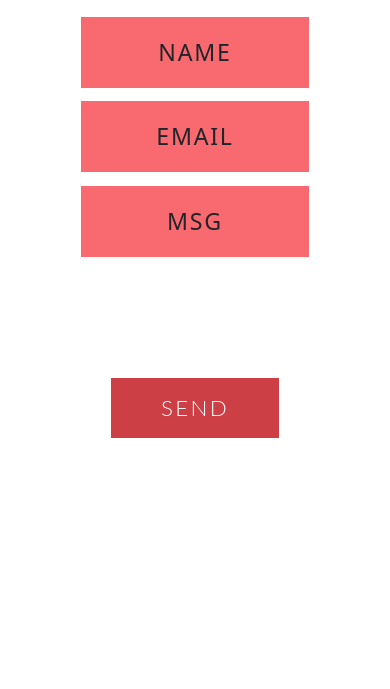
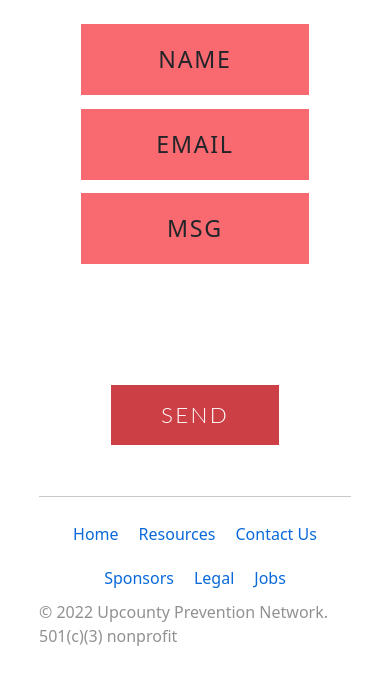
Before and after one commit to gurujaya/UPN-VersionGuru, a plain HTML site: page Contact-Us/html/contact-us.html in a window 390 px wide. Shown: the part 200-889 px from the top of the page. Before the commit the page ends 844 px from the top, so only its background shows below. Drawn offline with nearby package versions, Linux system fonts and the light colour scheme.

Commit message:
mobile improvements

```diff
--- a/Contact-Us/css/style.css
+++ b/Contact-Us/css/style.css
@@ -402,7 +402,7 @@ body section {
 
 body section h1 {
   margin-bottom: 40px;
-  font-size: 4em;
+  font-size: 3rem;
   color: #cc3f45;
   text-transform: uppercase;
   font-family: "Lato", sans-serif;
--- a/Contact-Us/html/contact-us.html
+++ b/Contact-Us/html/contact-us.html
@@ -69,8 +69,8 @@
             </div>
         </div>
     </nav>
-    <section>
-        <section class="mt-6" id="hire">
+    <section style="margin-top: 15vh;">
+        <section class="mt-10" id="hire">
             <h1 class="mt-5">Contact Us</h1>
 
             <form>
@@ -139,6 +139,25 @@
             });
         });
     </script>
+
+<footer style="margin-top:6vh;">
+    <hr class="hr" />
+    <div class="footercontainer">
+        <ul class="footerlinks">
+            <li>
+                <a href="/">Home</a>
+            </li>
+            <li><a href="/pages/resources.html">Resources</a></li>
+            <li><a href="/pages/contact.html">Contact Us</a></li>
+            <li><a href="/pages/sponsors.html">Sponsors</a></li>
+            <li><a href="/pages/legal.html">Legal</a></li>
+            <li><a href="/pages/jobs.html">Jobs</a></li>
+        </ul>
+        <p>
+            © 2022 Upcounty Prevention Network. 501(c)(3) nonprofit
+        </p>
+    </div>
+</footer>
 </body>
 
 </html>
--- a/Sponsors/css/style.css
+++ b/Sponsors/css/style.css
@@ -4,6 +4,12 @@
 
 .navbar-brand {
   color: black;
+}
+
+.make-wrap{
+  flex-wrap: wrap;
+  justify-content: space-evenly;
+  align-items: center;
 }
 
 .btn-primary {
@@ -101,6 +107,7 @@ body {
   display: flex;
   flex-wrap: wrap;
   padding: 0 4px;
+  width:55vw;
 }
 
 /* Create four equal columns that sits next to each other */
@@ -125,7 +132,13 @@ body {
 }
 
 /* Responsive layout - makes the two columns stack on top of each other instead of next to each other */
-@media screen and (max-width: 600px) {
+@media screen and (max-width: 500px) {
+  .row-grid{
+    width:80vw;
+  }
+  iframe{
+    width:80vw !important;
+  }
   .column {
     flex: 100%;
     max-width: 100%;
@@ -149,8 +162,7 @@ p {
   font-family: 'Fira Sans', sans-serif;
   font-style: normal;
   /* font-weight: 400; */
-  font-size: 26px;
-  line-height: 32px;
+    line-height: 32px;
   color: #000000;
 }
 
```
Also changed, not shown: Sponsors/html/sponsors.html (+2 -2 lines), events/event-1.html (+3 -1 lines), index.html (+1 -1 lines).
